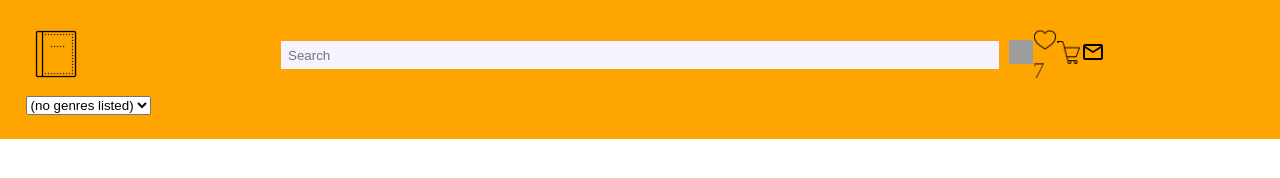
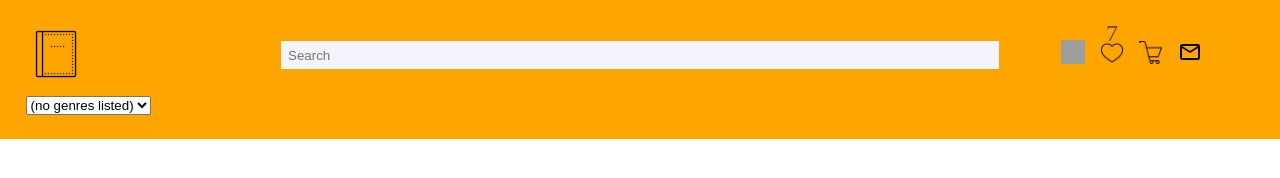
Before and after one commit to WD23-D04/e-bookstore, a website built with Vite: page index.html in a window 1280 px wide. Built offline with nearby package versions, Linux system fonts and the light colour scheme; grey boxes are pictures that could not be loaded.

Commit message:
added align for header icons

```diff
--- a/src/components/header.ts
+++ b/src/components/header.ts
@@ -45,8 +45,8 @@ export const header = () => {
       }`}><img src=${
     userData.picture || '../../public/images/user.png'
   } alt="user page link" class="social_icon"></a></li>
-      <li><img src="../../public/images/heart.png" alt="like this book" class="social_icon">
-      ${likedBooks.length >= 1 ? `<p>${likedBooks.length}</p>` : ''}
+      <li class="liked-books-container"><img src="../../public/images/heart.png" alt="like this book" class="social_icon liked-books-icon">
+      ${likedBooks.length >= 1 ? `<p class="liked-books-number">${likedBooks.length}</p>` : ''}
       </li>
       <li><a href=${`${url}checkout`}><img src="../../public/images/shopping-cart.png" alt="shopping cart link" class="social_icon"></a></li>
       <li><a href=${`${url}contact`}><img src="../../public/images/mail.png" alt="mail link" class="social_icon"></a></li>
--- a/src/styles/components/_header.scss
+++ b/src/styles/components/_header.scss
@@ -20,9 +20,27 @@ header input {
 header .icon-container {
   grid-area: icons;
   display: flex;
+  gap: .5rem;
+  justify-content: center;
   flex-direction: column;
   align-items: center;
   @media screen and (min-width: 592px) {
     flex-direction: row;
+    gap: 1.5rem;
   }
 }
+
+header .liked-books-number {
+  position: absolute;
+  top: 0;
+  left: 50%;
+  transform: translate(-50%, -75%);
+}
+
+header .liked-books-container {
+  position: relative;
+  margin-top: 1.5rem;
+  @media screen and (min-width: 592px) {
+    margin-top: 0;
+  }
+}
```
